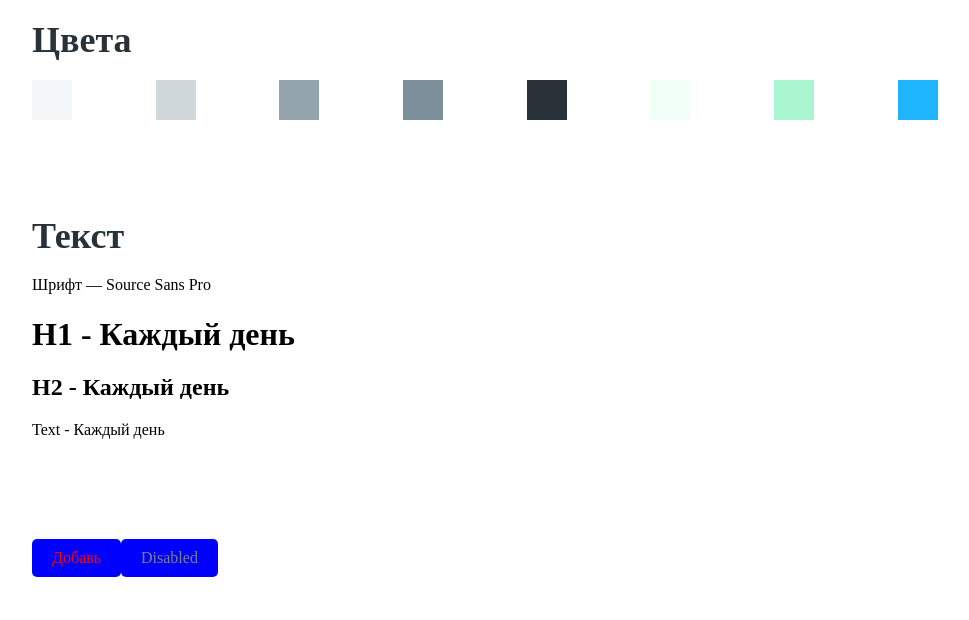
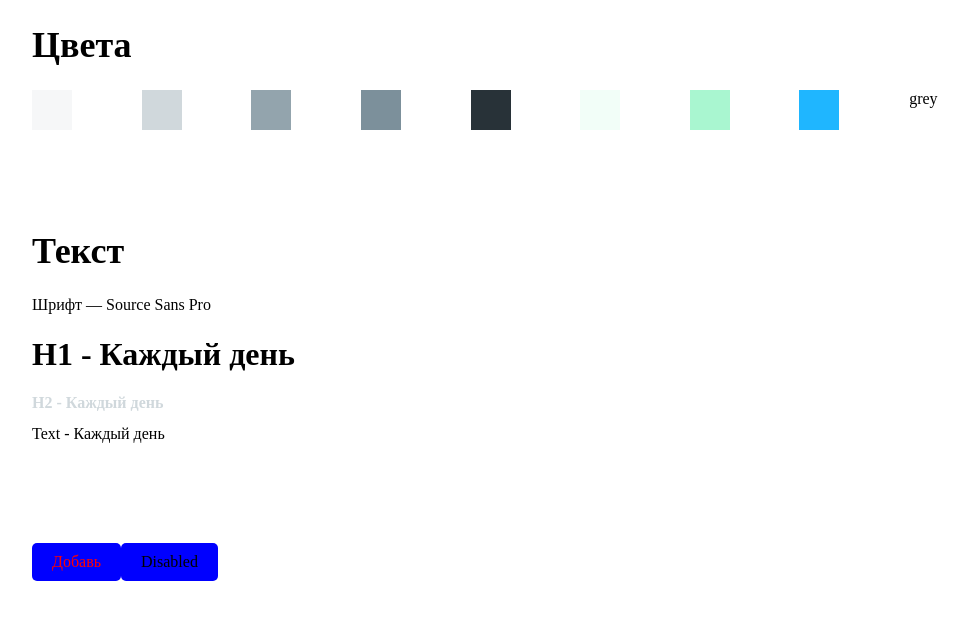
Before and after one commit to ermo4enkov/2dooshka, a React app: page / in a window 1280 px wide. Shown: the top 620 px of the page, without its empty margins (108-1077 px from the left). Built offline with nearby package versions, Linux system fonts and the light colour scheme; the HTML template or start-up script is replaced by a standard one.

Commit message:
Created stateless component

```diff
--- a/src/assets/scss/text/text.scss
+++ b/src/assets/scss/text/text.scss
@@ -1,9 +1,19 @@
 @import "../variables/variables";
 
+
+.header{
+  font-size: $header;
+}
+
 .title{
-  font-size: $header;
+  font-size: $title;
   font-weight: bold;
   line-height: 0.89;
   text-align: left;
   color: $black;
 }
+
+.subtitile{
+  color: $grey;
+  font-size: 16px;
+}
--- a/src/assets/scss/variables/variables.scss
+++ b/src/assets/scss/variables/variables.scss
@@ -10,7 +10,6 @@ $mint: #f2fef8;
 $good: #a9f6d0;
 $empty: #1fb6ff;
 
-
 //button
 $button_add: #00b0ff;
 $buttons_cancel: #93a4ad;
--- a/src/components/button/button.tsx
+++ b/src/components/button/button.tsx
@@ -1,15 +1,13 @@
 import * as React from "react";
-import styled from 'styled-components'
+import styled from 'styled-components';
 
 interface ButtonProps {
     text: string;
     add?: boolean;
-    disable?: boolean;
-    children?: React.ReactChild;
 }
 
 interface ButtonState {
-    isBlocked: boolean;
+    isBlocked?: boolean;
 }
 
 const StyledButton = styled.div`
@@ -21,8 +19,7 @@ const StyledButton = styled.div`
     padding: 10px 20px;
     display: inline-block;
     cursor: pointer;
-    color: ${(props: ButtonProps) => props.add? "red":
-             props.disable? "grey": '#000'
+    color: ${(props: ButtonProps) => props.add? "red": '#000'
     };
     background-color: blue;
 `;
--- /dev/null
+++ b/src/components/buttonsCollection/buttonsCollection.tsx
@@ -0,0 +1,2 @@
+import * as React from "react";
+import styled from 'styled-components';
--- a/src/components/colors/colorspallete.tsx
+++ b/src/components/colors/colorspallete.tsx
@@ -27,6 +27,13 @@ const Pallete = styled.div`
                                                props.empty? '#1fb6ff': '#fff'
     };
 `
+
+
+const App: React.StatelessComponent<{ color: string }> =
+    ({ color }) => <div>{color}</div>;
+
+
+
 export class ColorsPallete extends React.Component<ColorProps> {
     constructor(props: ColorProps){
         super(props);
@@ -36,7 +43,7 @@ export class ColorsPallete extends React.Component<ColorProps> {
 
         return(
             <div className="lego__element">
-                <h1 className="title">Цвета</h1>
+                <h1 className="header">Цвета</h1>
                 <div className="colors__wrap">
                     <Pallete greyLight></Pallete>
                     <Pallete grey></Pallete>
@@ -46,6 +53,7 @@ export class ColorsPallete extends React.Component<ColorProps> {
                     <Pallete mint></Pallete>
                     <Pallete good></Pallete>
                     <Pallete empty></Pallete>
+                    <App color="grey"/>
                 </div>
             </div>
         )
--- /dev/null
+++ b/src/components/pallete/index.tsx
@@ -0,0 +1 @@
+// export { default } from "./pallete";
--- /dev/null
+++ b/src/components/pallete/pallete.tsx
@@ -0,0 +1,6 @@
+// import * as React from "react";
+// import styled from "styled-components";
+//
+//
+//
+// export default Pallet;
--- a/src/views/storybook.tsx
+++ b/src/views/storybook.tsx
@@ -11,14 +11,14 @@ export class StoryBook extends React.Component {
             <div className="lego">
                 <ColorsPallete/>
                 <div className="lego__element">
-                    <h1 className="title">Текст</h1>
+                    <h1 className="header">Текст</h1>
                     <div>Шрифт — Source Sans Pro</div>
                     <h1>H1 - Каждый день</h1>
-                    <h2>H2 - Каждый день</h2>
+                    <h2 className="subtitile">H2 - Каждый день</h2>
                     <div>Text - Каждый день</div>
                 </div>
                 <Button add text="Добавь"/>
-                <Button disable text="Disabled"/>
+                <Button text="Disabled"/>
             </div>
         )
     }
```
Also changed, not shown: tsconfig.json (+7 -1 lines), src/components/buttonsCollection/index.tsx (added).
